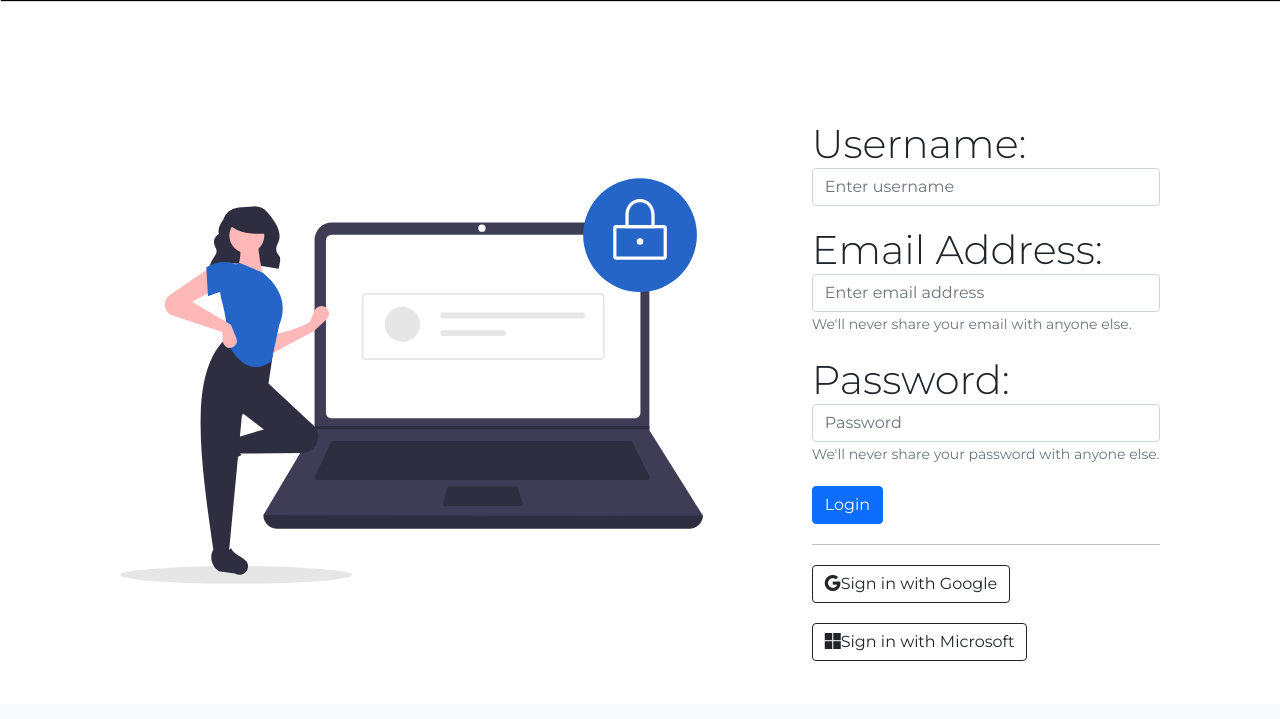
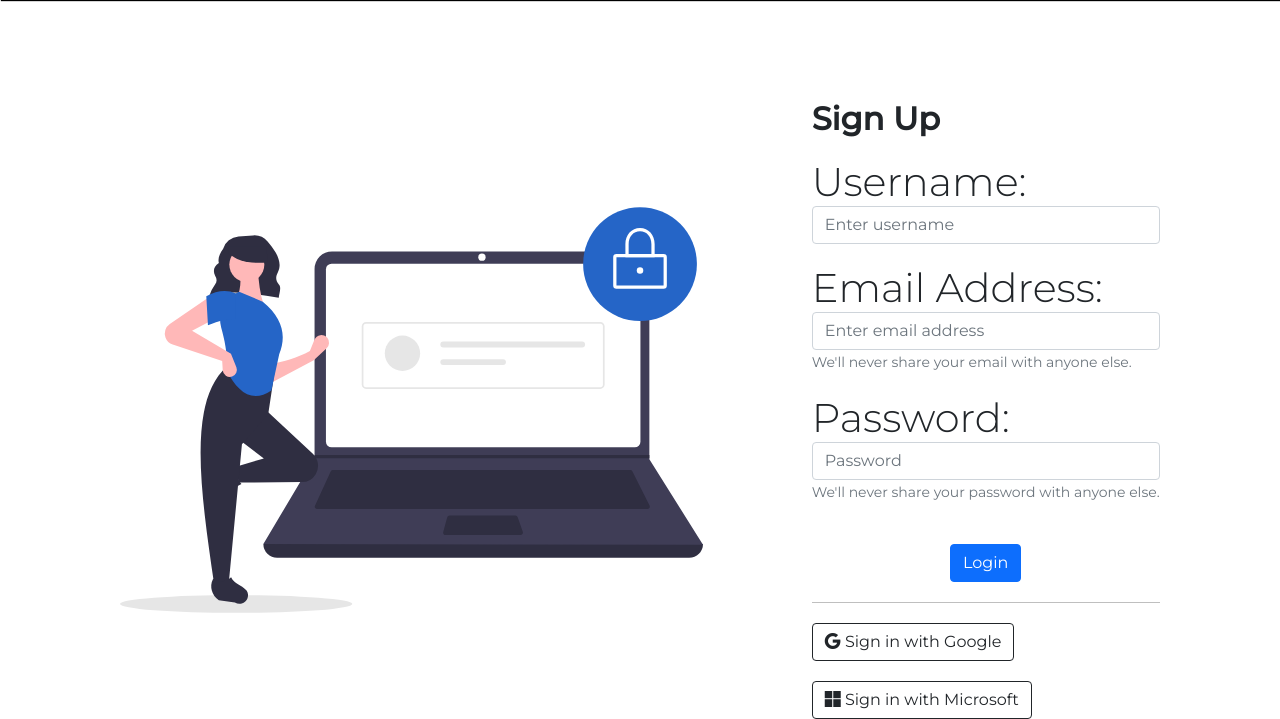
Before and after one commit to lgf2111/vision-core, a Flask app: page /login in a window 1280 px wide. Shown: the part 96-815 px from the top of the page. Before the commit the page ends 757 px from the top, so only its background shows below. Run offline with Flask 2, Linux system fonts and the light colour scheme; some libraries are stand-ins or nearby versions.

Commit message:
Added 'Sign Up' title & tried to align buttons in sign up page

```diff
--- a/static/styles/Global.css
+++ b/static/styles/Global.css
@@ -323,13 +323,16 @@ nav .container-fluid .btn-container .btn-primary:hover .sign-up {
   width: 583px;
 }
 
+.login-content form h2 {
+  font-weight: bold;
+}
+
 .login-content form .form-group {
   margin-top: 20px;
 }
 
 .login-content form button {
   margin-top: 20px;
-  text-align: center;
 }
 
 .login-content form .line {
@@ -337,14 +340,17 @@ nav .container-fluid .btn-container .btn-primary:hover .sign-up {
   background-color: #000;
 }
 
-.login-content form .btn-outline-dark {
-  display: -webkit-box;
-  display: -ms-flexbox;
-  display: flex;
-  -ms-flex-pack: distribute;
-      justify-content: space-around;
-  -webkit-box-align: center;
-      -ms-flex-align: center;
-          align-items: center;
+.login-content form .submit {
+  text-align: center;
+}
+
+.login-content form .alternative {
+  -ms-flex-item-align: center;
+      -ms-grid-row-align: center;
+      align-self: center;
+}
+
+.login-content form .alternative .btn-outline-dark {
+  display: block;
 }
 /*# sourceMappingURL=Global.css.map */
--- a/static/styles/Global.scss
+++ b/static/styles/Global.scss
@@ -277,13 +277,16 @@ nav {
   }
 
   form {
+    h2 {
+      font-weight: bold;
+    }
+
     .form-group {
       margin-top: 20px;
     }
 
     button {
       margin-top: 20px;
-      text-align: center;
     }
 
     .line {
@@ -291,10 +294,16 @@ nav {
       background-color: #000;
     }
 
-    .btn-outline-dark {
-      display: flex;
-      justify-content: space-around;
-      align-items: center;
+    .submit {
+      text-align: center;
+    }
+
+    .alternative {
+      align-self: center;
+
+      .btn-outline-dark {
+        display: block;
+      }
     }
   }
 }
--- a/templates/About.html
+++ b/templates/About.html
@@ -1,5 +1,4 @@
 {% extends "base.html" %}
-{% block title %}Vision Core - About Us{% endblock %}
 
 {% block content %}
 <section class="about-content">
@@ -11,5 +10,4 @@
 
     <img class="bug" src="/static/public/Bug_fixing.svg">
 </section><!--about-content-->
-
 {% endblock %}
--- a/templates/login.html
+++ b/templates/login.html
@@ -1,11 +1,12 @@
 {% extends "base.html" %}
-{% block title %}Vision Core - Sign In/Login{% endblock %}
 
 {% block content %}
 <section class="login-content">
     <img src="/static/public/Secure_login.svg">
 
     <form action="GET" class="details">
+        <h2>Sign Up</h2>
+
         <div class="form-group">
             <label for="username" class="display-6">Username:</label>
             <input type="text" class="form-control" id="usernameInput" placeholder="Enter username">
@@ -23,10 +24,13 @@
             <small id="password" class="form-text text-muted">We'll never share your password with anyone else.</small>
         </div><!--form-group-->
 
-        <button type="button" class="btn btn-primary btn-block">Login</button> <!--NEED TO CENTRALIZE-->
+        <div class="form-group submit">
+            <button type="submit" class="btn btn-primary btn-block">Login</button> <!--NEED TO CENTRALIZE-->
+        </div><!--form-group-->
 
         <hr class="line">
 
+        <div class="form-group alternative">
             <button type="button" class="btn btn-outline-dark"> <!--NEED TO CENTRALIZE-->
                 <i class="bi bi-google"></i>
                 Sign in with Google
@@ -36,6 +40,7 @@
                 <i class="bi bi-microsoft"></i>
                 Sign in with Microsoft
             </button>
+        </div><!--alternative-->
 
     </form><!--details-->
 </section><!--login-content-->
```
Also changed, not shown: 1 other file. Lines whose indentation alone changed are shown as unchanged.
